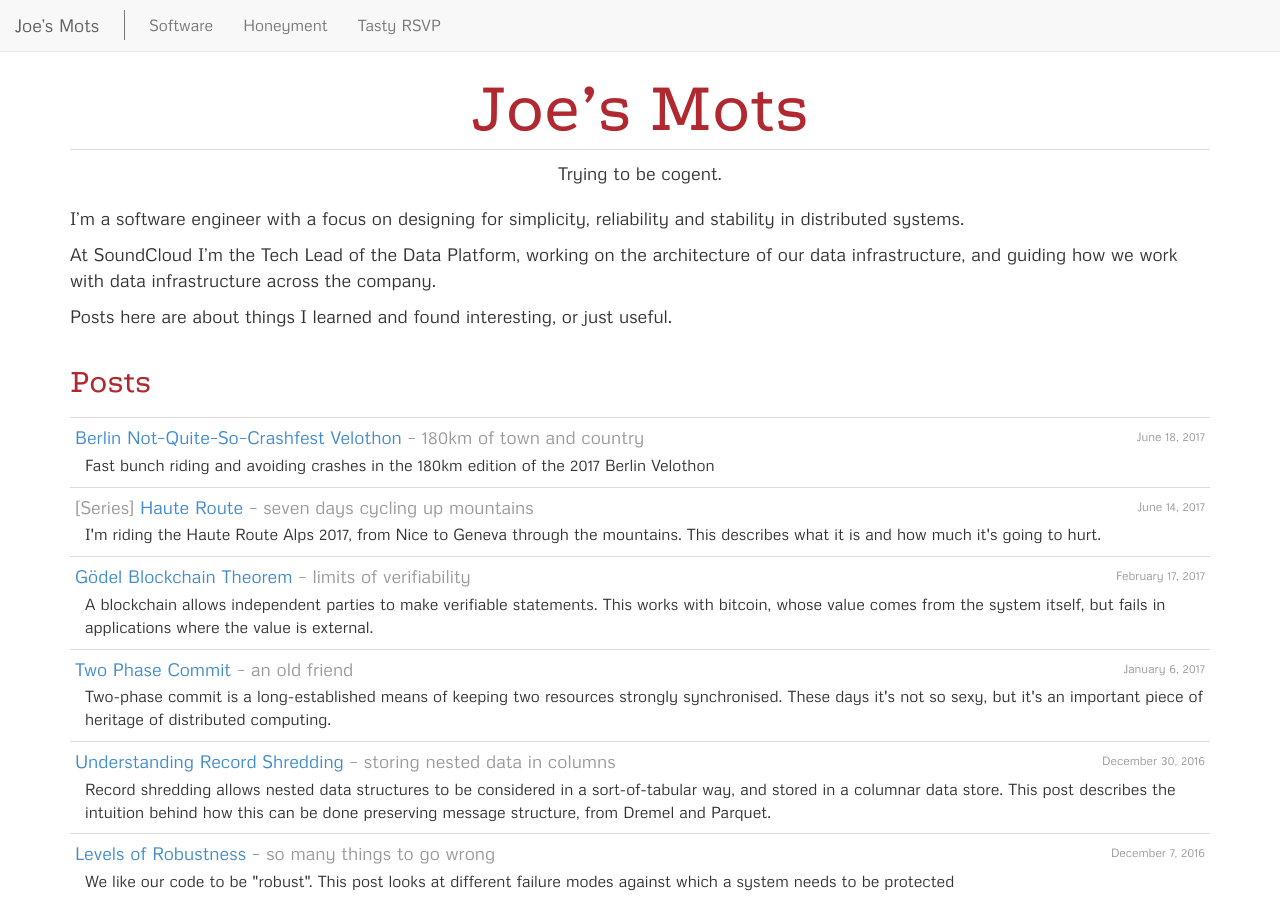
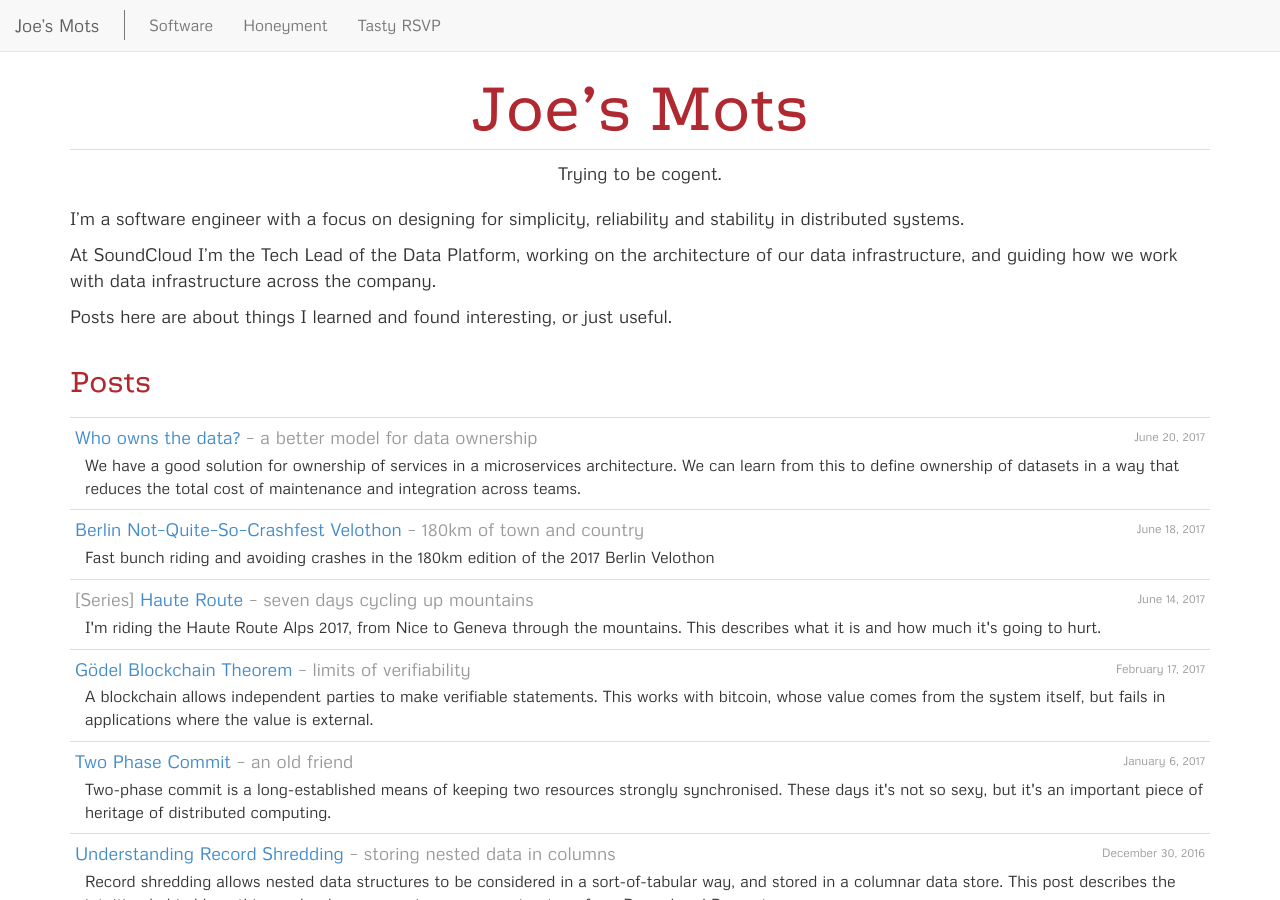
Before and after one commit to joekearney/joekearney.github.io, a Jekyll site: the page built from index.html, in a window 1280 px wide and 900 px high. Built offline with Jekyll 4.4.1, drawn with Linux system fonts in a browser that asks for light colours; some of the changed lines change nothing that is shown.

Commit message:
Move to not draft

```diff
--- a/_drafts/2017-05-16-dataset-ownership.md
+++ b/_posts/software/2017-06-20-dataset-ownership.md
@@ -9,28 +9,31 @@ tags:
 - article
 - software
 - comments
-- draft
 status: published
 type: post
 author: Joe Kearney
+source: https://developers.soundcloud.com/blog/a-better-model-of-data-ownership
 ---
 
 [soundcloud-microservices-blog]: https://developers.soundcloud.com/blog/building-products-at-soundcloud-part-1-dealing-with-the-monolith
 [google-goods]: https://research.google.com/pubs/pub45390.html
 
-Once upon a time, we had a single monolith of software, one mothership running everything. At SoundCloud, the [proliferation of microservices][soundcloud-microservices-blog] came from wanting to move functionality out of the mothership. There are plenty of benefits to splitting up features in this way. **We want to do this for our data as well**, by defining ownership of datasets and ensuring that the right teams own the right datasets.
+<div class="bs-callout bs-callout-danger"><p>This post first appeared on the <a href="{{page.source}}">SoundCloud Developers Backstage blog</a>.</p></div>
+
+Once upon a time, we had a single monolith of software, one mothership running everything. At SoundCloud, the [proliferation of microservices][soundcloud-microservices-blog] came from moving functionality out of the mothership. There are plenty of benefits to splitting up features in this way. We want the same benefits for our data as well, by defining ownership of datasets and ensuring that the right teams own the right datasets.
 
 In this post we'll briefly recap the motivations for splitting up the monolith, describe what we mean by ownership of (micro)services, and see that this definition applies to datasets too. With the help of some examples, we'll see how to decide who should be the owner of a dataset, where the costs arise when ownership is in the wrong place, and the visibility concerns that are addressed with this stronger definition of ownership. Finally, a brief word on the task of getting from where we are to a closer adherence to this model.
 
 ## Recap: why split up a monolith?
 
-It's much easier to keep cohesion high and coupling low when there's a boundary between components. We know this from writing code, where we split code into smaller pieces when it gets too long.
+It's much easier to keep cohesion high and coupling low when there's a boundary between components. We know this from writing code, where we split code into smaller pieces when it gets too large.
 
-At the level of building services, that split might be across modules or code repositories, and access might be over HTTP. Defining these interfaces between components allows you to design a clearer architecture, and often leads to simpler maintenance.
 
-These clear interfaces also reduce the coordination required when multiple teams work together. The teams agree on the interface, what the data and schema looks like, and can then work independently to build and maintain components. This also allows the system to scale, both in load (just add more instances of each component) and in people (teams grow independently).
+At the level of building services, that split might be across modules or code repositories, and access might be over HTTP. Defining these interfaces between components allows you to design a clearer architecture, and often leads to simpler maintenance, though at the cost of complexity that comes from communicating over the network.
 
-We saw the lack of clear interfaces create problems with the monolith service. It cost more time than it should have to make progress on features, and cost more to maintain them. Importantly, these costs of working with a feature were often not visible because they were distributed around everyone who touched it -- which, in the monolith, meant everyone.
+Clear interfaces also reduce the coordination required when multiple teams work together. The teams agree on the interface, what the data and schema looks like, and can then work independently to build and maintain components. This also allows the system to scale as teams grow independently.
+
+We saw the lack of clear interfaces within our monolith create problems. It cost more time than it should have to make progress on features, and cost more to maintain them. Importantly, these costs of working with a feature were often not visible because they were distributed around everyone who touched it – which, in the monolith, meant everyone.
 
 All of this has been covered before. The important point is that clear interfaces allow us to define ownership of the features exposed through these interfaces.
 
@@ -38,9 +41,9 @@ All of this has been covered before. The important point is that clear interface
 
 Ownership of a service brings a number of responsibilities to a team. These include
 
-* **availability and timeliness** -- clients should be able to access data and operations provided by the service, and expect the data to be up to date (whatever that means for this service).
-* **quality and correctness** -- the service should do what was agreed with its users, and when it doesn't the owner should fix the bugs. This puts a burden on the service provider to manage, for example, the lifecycle of response schemas in a way that its clients can handle.
-* **identification of consumers** -- the service owner should know who their users are, so that when changes are made, they can be negotiated with the consumers before breaking things elsewhere.
+* **availability and timeliness** – clients should be able to access data and operations provided by the service, and expect the data to be up to date (whatever that means for this service).
+* **quality and correctness** – the service should do what was agreed with its users, and when it doesn't the owner should fix the bugs. This puts a burden on the service provider to manage, for example, the lifecycle of response schemas in a way that its clients can handle.
+* **identification of consumers** – the service owner should know who their users are, so that when changes are made they can be negotiated with the consumers before breaking things elsewhere.
 
 The key insight is that **none of this is specific to services**. All of these responsibilities apply equally well to an owner of a dataset, a piece of shared infrastructure, or really anything that is an integration point between two teams! This is because a service is just one way to provide an interface to some data, giving a way to read and modify the backing dataset.
 
@@ -48,19 +51,17 @@ The key insight is that **none of this is specific to services**. All of these r
 
 Similarly to owning a service, owning a dataset means that you have the responsibility to produce data according to some contract with your consumers. Data should be available within some understood time window and should be correct according to that contract. As the producer, you have the responsibility to fix problems with the data.
 
-You should also be able to know who your consumers are. This visibility makes it possible to make changes to what you publish over time. There are technological fixes for this: with services this can be done by authentication/authorisation on the service, or simply by requiring something like a request header stating who the client is; with datasets you can monitor access to wherever the dataset is stored (e.g. reads from HDFS or an RDBMS), or adopt more asynchronous ideas like [scraping for dataset][google-goods] locations and the jobs that read/write them, and building a dependency graph between them.
+You should also be able to know who your consumers are. This visibility makes it possible to make changes to what you publish over time. There are technological fixes for this. With services this can be done by authentication/authorisation on the service, something simple like requiring a request header stating who the client is, or more sophisticated such as distributed tracing. With datasets you can monitor access to wherever the dataset is stored (e.g. reads from HDFS or an RDBMS), or adopt more asynchronous ideas like [scraping for dataset][google-goods] locations and the jobs that read/write them, and building a dependency graph between them.
 
 ## How do you decide who's the owner?
 
-To begin with, the owner of a dataset must also be the producer -- the team that runs the process that creates the data. This is because the owner can only fulfil their responsibilities if they have control over writing the data.
+To begin with, the owner of a dataset must also be the producer – the team that runs the process that creates the data. This is because the owner can only fulfil their responsibilities if they have control over writing the data.
 
 There are two main factors that come into deciding which team should be the owner. We'll go through them both here with an example. These two ideas are enough to reason about the ownership of a lot of datasets. (There are also cases where it may be clear that ownership is currently in the wrong place, but where there isn't a clear team that should own it. This includes datasets that are populated from multiple sources, where ownership of an entity is shared between teams.)
 
 ### Semantics
 
-> The team producing a dataset should be the team responsible for the semantics of that dataset.
->
-> Equivalently, a team not responsible for the semantics should not be producing the dataset.
+> The team producing a dataset should be the team responsible for the semantics of that dataset. Equivalently, a team not responsible for the semantics should not be producing the dataset.
 
 A dataset is only meaningful with some definition of the information in the dataset. Many teams might have some idea of what a dataset means, but only one team has the responsibility of designing and evolving the semantics. That team should be the owner of the dataset.
 
@@ -80,13 +81,13 @@ A better solution is for the work to be done in the team that has full knowledge
 
 > Don't consume data from other systems' internal data stores
 
-A certain school of programmers learned about encapsulation as one of the pillars of Object Oriented Programming, and the lesson remains valid today. The internal data structures of a component (of any size: system, service or single class) are non-public so that invariants can be maintained. Other parties (calling code, other teams) get access through an interface. This level of indirection through a published interface allows the owner of a system to make changes to the data store without other users having to coordinate.
+The internal data structures of a component (of any size: system, service or single class) are non-public so that invariants can be maintained. Other parties (calling code, other teams) get access through an interface. This level of indirection through a published interface allows the owner of a system to make changes to the data store without other users having to coordinate.
 
 {% include image-float.html src='/images/dot/img/dataset-encapsulation.png' txt_alt='The database schema lifecycle is coupled to the data warehouse' caption='The database schema lifecycle is coupled to the data warehouse' id='dataset-encapsulation-wrong' side='right' %}
 
 In this example, consider how data gets from various systems in the company to a data warehouse used by data analysts. Such a tool can be great for analysis (find all of the data in one place, easy to query) but can lead to problems of maintenance later.
 
-Consider a tool to take a full snapshot from a database and push it to the data warehouse, where it's available with the same schema and data as at the source. This provides a really easy way to get your data into one place. But it also couples the data warehouse to the internal database of your service -- specifically it couples together the schema of your database, the data warehouse, and any query that reads that data and expects a certain schema. When you want to change your supposedly-internal database schema, you suddenly have to coordinate with a lot of downstream users. Worse, given that the data warehouse is a centrally accessible resource, you probably can't know who those users are.
+Consider a tool to take a full snapshot from a database and push it to the data warehouse, where it's available with the same schema and data as at the source. This provides a really easy way to get your data into one place. But it also couples the data warehouse to the internal database of your service – specifically it couples together the schema of your database, the data warehouse, and any query that reads that data and expects a certain schema. When you want to change your supposedly-internal database schema, you suddenly have to coordinate with a lot of downstream users. Worse, given that the data warehouse is a centrally accessible resource, you probably can't know who those users are.
 
 This setup has **made the internal database an interface to the data**, breaking the system's encapsulation.
 
@@ -98,7 +99,7 @@ This approach gives a new integration point, and a way to decouple the lifecycle
 
 ## What does this mean for my team?
 
-Overall, the point of arranging ownership better is that as a company we spend less on this maintenance. This will mean work moving between teams and consolidating in a single place per dataset. In some cases this will mean a team needs to take on more work; in some cases less.
+Overall, the point of arranging ownership better is that as a company we spend less on maintenance. This will mean work moving between teams and consolidating in a single place per dataset. In some cases this will mean a team needs to take on more work; in some cases less.
 
 Let's look at the viewpoints for a few different roles.
 
@@ -124,8 +125,16 @@ How can this work in practice? A common fear arises when you need some data, whe
 
 There are essentially three options that distribute the initial cost (writing the job to produce the data) and the ongoing maintenance cost. Either way, the code to produce the dataset has to be built somewhere.
 
-1. **consumer builds and owns** -- the consumer takes on all of the cost and the wider organisation takes no shared benefit
-1. **consumer builds, producer owns** -- the consumer, in cooperation with the producer, builds the dataset and then hands off ownership to the producer. The consumer takes the up-front cost, the producer takes the longer term cost, and the total future cost is reduced because no-one needs to duplicate the implementation.
-1. **producer builds and owns** -- the producer does the initial work and takes all of the cost, and again the benefit is shared. This is the no-compromise approach, and may not be possible in short-term due to balancing other priorities.
+1. consumer builds and owns – the consumer takes on all of the cost and the wider organisation takes no shared benefit
+1. consumer builds, producer owns – the consumer, in cooperation with the producer, builds the dataset and then hands off ownership to the producer. The consumer takes the up-front cost, the producer takes the longer term cost, and the total future cost is reduced because no-one needs to duplicate the implementation.
+1. producer builds and owns – the producer does the initial work and takes all of the cost, and again the benefit is shared. This is the no-compromise approach, and may not be possible in short-term due to balancing other priorities.
 
 In any case, the outcome of this project should be that a curated dataset exists, the dataset is owned by the producer of the data, and consumers integrate with this and not the source data.
+
+## Conclusion
+
+When accessing and using data that is owned by other teams, certain patterns lead to high costs of maintenance that are not apparent at the start. It can be difficult to track these costs later when they become distributed around multiple teams.
+
+As a consumer of data, avoid building datasets whose semantics you don't own, because it's duplicate effort and you leave yourself at the mercy of future changes you don't control. Use published interfaces to access data; asking the producer of the data to create one is preferable to doing it yourself or accessing their internal data stores directly. As a producer, it's important to think about how the data your feature generates will be used, and how to expose to other teams in a way that doesn't spread maintenance responsibilities.
+
+Following these two principles should make it easier to keep your data integrations well understood and maintainable, by giving better visibility over data that is shared between teams.
```
